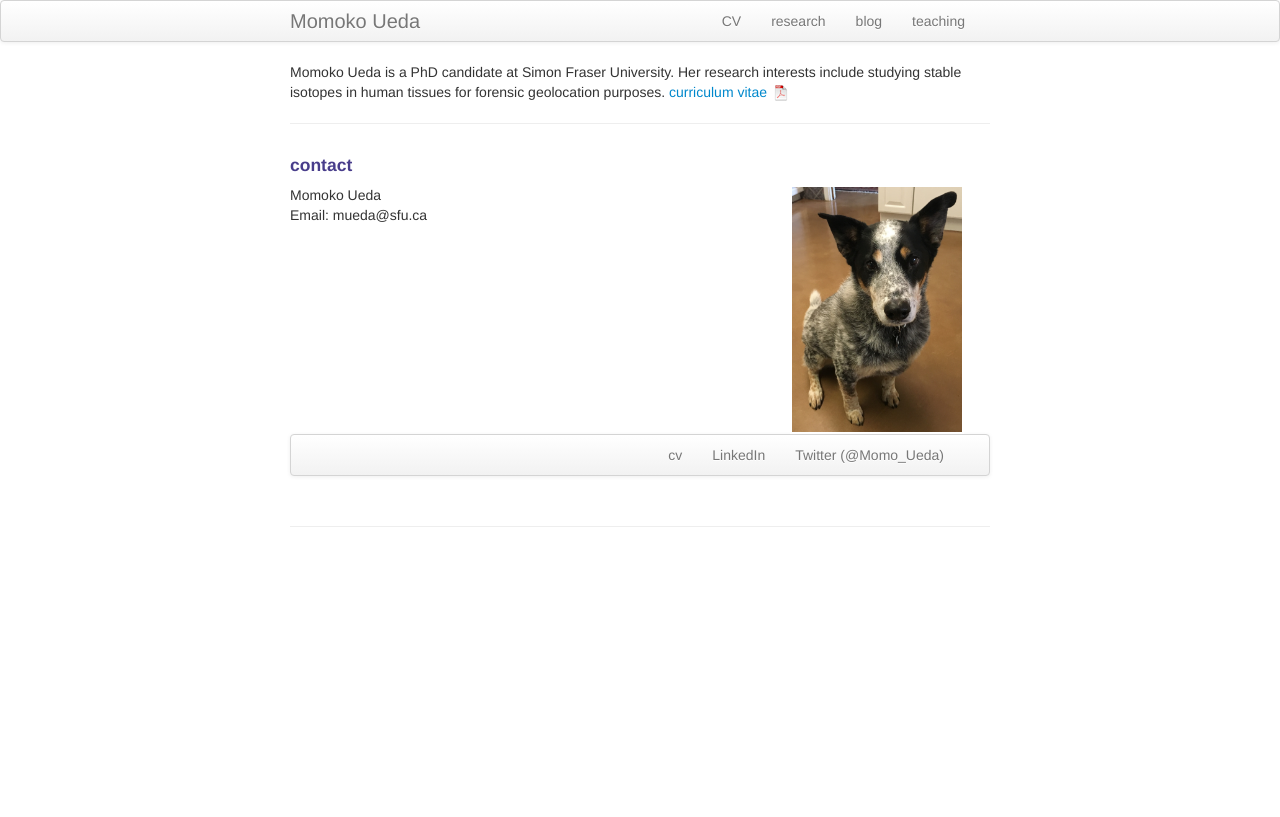
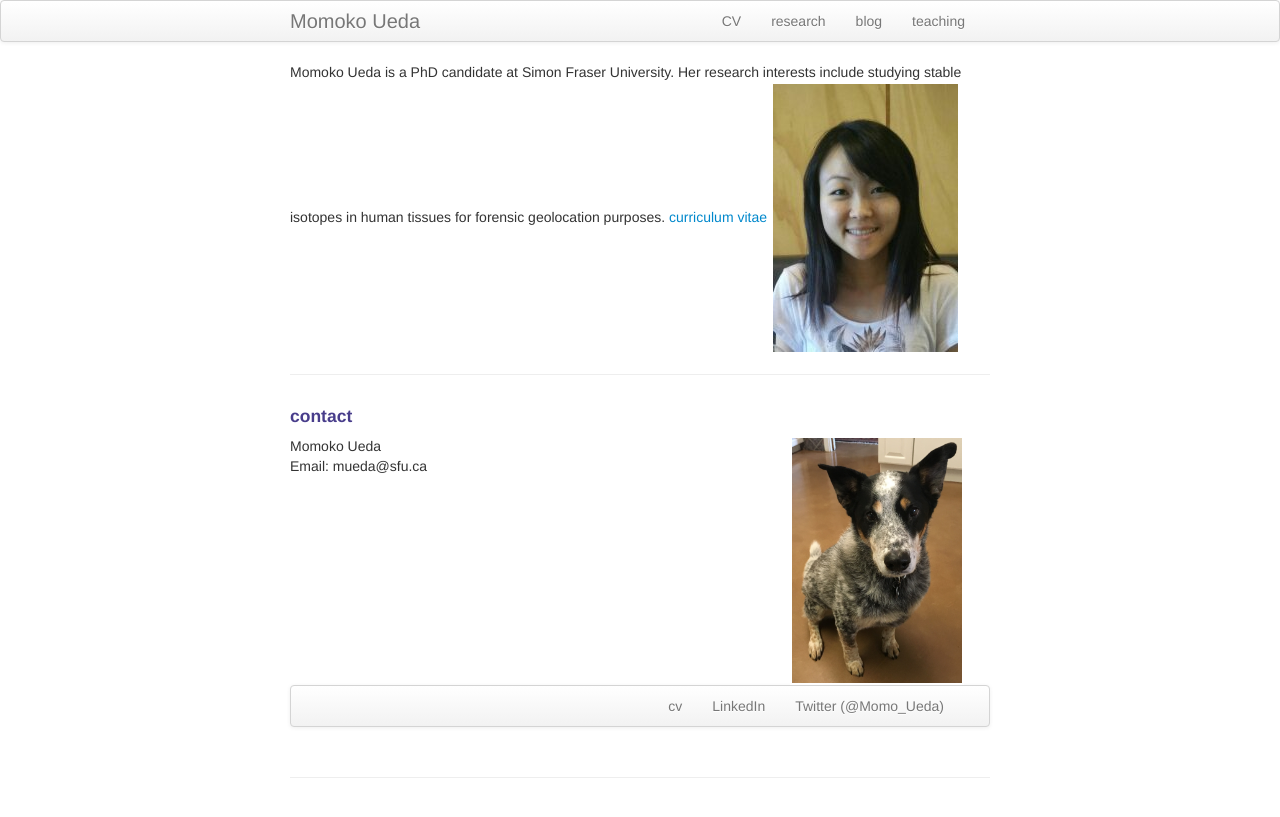
Before and after one commit to momoueda/momoueda1.github.io, a Jekyll site: the page built from index.md, in a window 1280 px wide. Shown: the top 817 px of the page. Built offline with Jekyll 4.4.1, drawn with Linux system fonts in a browser that asks for light colours.

Commit message:
Update index.md

```diff
--- a/index.md
+++ b/index.md
@@ -6,7 +6,7 @@ keywords: forensics, stable isotopes, Canada, human geolocation, data analysis
 ---
 
 Momoko Ueda is a PhD candidate at Simon Fraser University. Her research interests include studying stable isotopes in human tissues for forensic geolocation purposes.
-[curriculum vitae ![CV as pdf]({{ BASE_PATH }}/pages/icons16/pdf-icon.png)]({{ BASE_PATH }}/assets/CV.pdf)<br/>
+[curriculum vitae ![CV as pdf]({{ BASE_PATH }}/pages/icons16/1510079962229.jpg)]({{ BASE_PATH }}/assets/CV.pdf)<br/>
 
 
 ---
```
